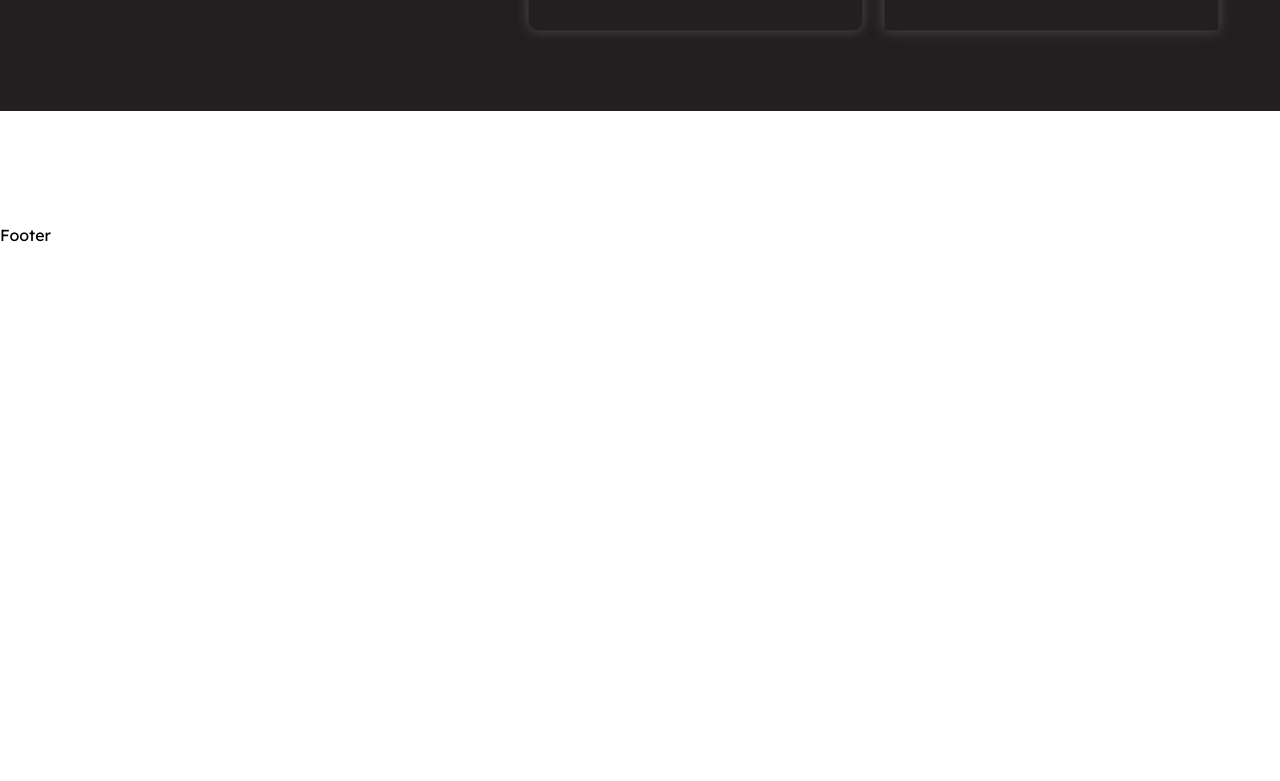
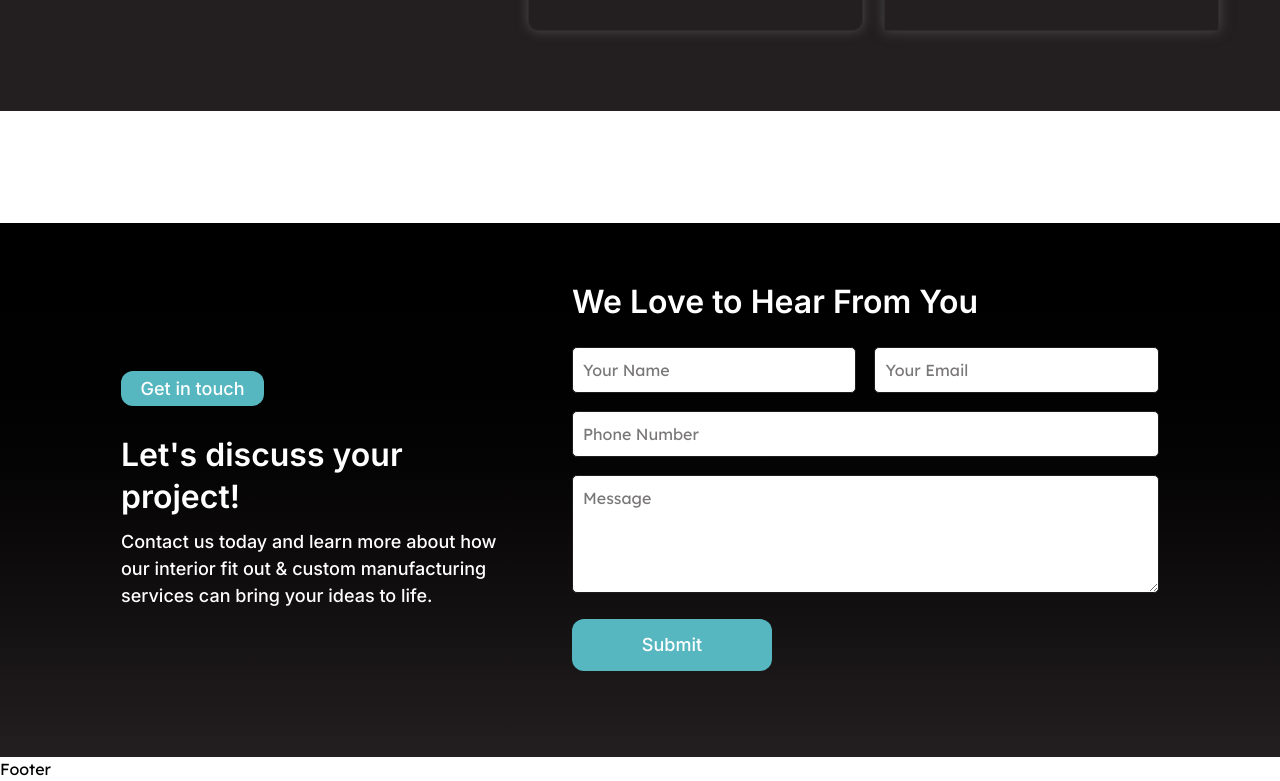
Before and after one commit to sreejith97/ideal-home-ui, a Next.js app: page / in a window 1280 px wide. Shown: the part 7269-8050 px from the top of the page. Before the commit the page ends 7516 px from the top, so only its background shows below. Built offline with nearby package versions, Linux system fonts and the light colour scheme.

Commit message:
feat:created the contactus section

```diff
--- a/src/app/page.tsx
+++ b/src/app/page.tsx
@@ -1,4 +1,5 @@
 import Approach from "@/components/layout/Approach";
+import Contact from "@/components/layout/ContactUs";
 import Footer from "@/components/layout/Footer";
 import Gallery from "@/components/layout/Gallery";
 import Hero from "@/components/layout/Hero";
@@ -20,6 +21,7 @@ export default function HomePage() {
       <Gallery />
       <WhyChoose />
       <Testimonials />
+      <Contact />
       <Footer />
     </main>
   );
--- /dev/null
+++ b/src/components/layout/ContactUs.tsx
@@ -0,0 +1,70 @@
+import Button from "../ui/Button";
+
+const Contact = () => {
+  return (
+    <section className="bg-linear-to-t from-secondary to-[#000000] py-[58px] px-[121px] ">
+      <div className="mx-auto max-w-6xl rounded-[2rem] text-white">
+        <div className="flex flex-row gap-[65px] items-center relative z-10">
+          <div className="flex flex-col">
+            <Button
+              text="Get in touch"
+              className="w-[143px] h-[35px] mb-[28px] rounded-[10px] gap-[10px] px-[14px] py-[14px] bg-primary text-white  lg:w-[143px] font-inter font-bold font-medium text-[16px] sm:text-[17px] md:text-[18px] lg:text-[18px] leading-[150%]  text-center align-middle leading-[24px] text-center "
+            />
+            <div className="flex flex-col gap-y-[10px] max-w-[451px]">
+              <h2 className="font-inter font-semibold text-[24px] sm:text-[28px] md:text-[32px] lg:text-[32px] leading-[130%]  align-middle">
+                Let's discuss your project!
+              </h2>
+
+              <p className="font-inter font-medium text-[16px] sm:text-[17px] md:text-[18px] lg:text-[18px] leading-[150%]  align-middle">
+                Contact us today and learn more about how our interior fit out &
+                custom manufacturing services can bring your ideas to life.
+              </p>
+            </div>
+          </div>
+
+          <div className="flex flex-col w-[686px] ">
+            <h2 className="font-inter mb-[24px] font-semibold text-[24px] sm:text-[28px] md:text-[32px] lg:text-[32px] leading-[130%]  align-middle">
+              We Love to Hear From You
+            </h2>
+
+            <form className="flex flex-col gap-[18px]">
+              <div className="grid grid-cols-1 sm:grid-cols-2 gap-[18px]">
+                <input
+                  className="rounded-[5px] border bg-white px-2.5 py-2.5 text-[16px] text-[#1d1d1d] placeholder:text-[#797777] focus:border-primary focus:outline-none focus:ring-2 focus:ring-primary"
+                  type="text"
+                  placeholder="Your Name"
+                />
+                <input
+                  className="rounded-[5px] border bg-white px-2.5 py-2.5 text-[16px] text-[#1d1d1d] placeholder:text-[#797777] focus:border-primary focus:outline-none focus:ring-2 focus:ring-primary"
+                  type="email"
+                  placeholder="Your Email"
+                />
+              </div>
+
+              <input
+                className=" rounded-[5px] border bg-white px-2.5 py-2.5 text-[16px] text-[#1d1d1d] placeholder:text-[#797777] focus:border-primary focus:outline-none focus:ring-2 focus:ring-primary"
+                type="tel"
+                placeholder="Phone Number"
+              />
+
+              <textarea
+                className="rounded-[5px]  border bg-white px-2.5 py-2.5 text-[16px] text-[#1d1d1d] placeholder:text-[#797777] focus:border-primary focus:outline-none focus:ring-2 focus:ring-primary"
+                placeholder="Message"
+                rows={4}
+              ></textarea>
+
+              <div>
+                <Button
+                  text="Submit"
+                  className="w-[200px] h-[52px] mb-[28px] mt-[8px] rounded-[10px] gap-[10px] px-[14px] py-[14px] bg-primary text-white  lg:w-[200px] font-inter font-bold font-medium text-[16px] sm:text-[17px] md:text-[18px] lg:text-[18px] leading-[150%]  text-center align-middle leading-[24px] text-center "
+                />
+              </div>
+            </form>
+          </div>
+        </div>
+      </div>
+    </section>
+  );
+};
+
+export default Contact;
```
